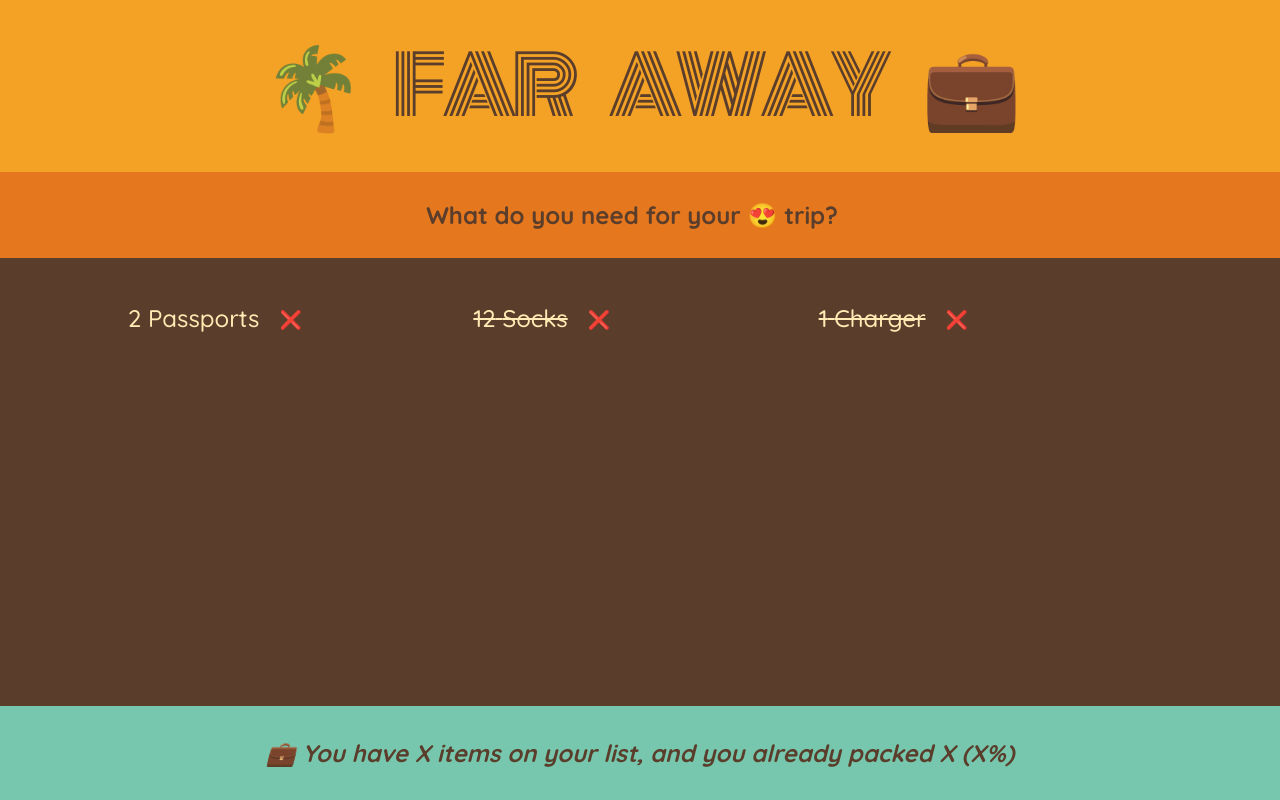
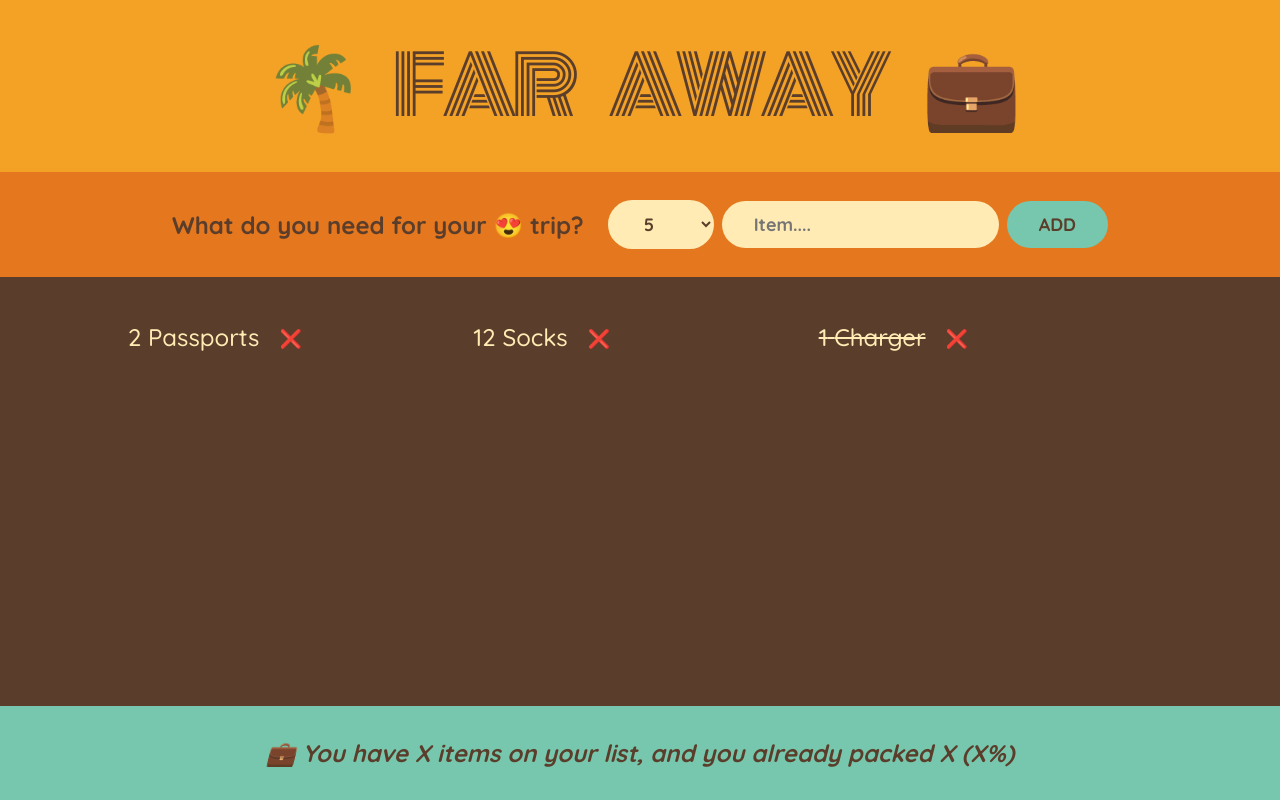
Before and after one commit to thomasmartinez114/travel-list, a React (Create React App) app: page / in a window 1280 px wide. Built offline with nearby package versions, Linux system fonts and the light colour scheme; the HTML template or start-up script is replaced by a standard one.

Commit message:
defined useState and set it as the target value

```diff
--- a/src/App.js
+++ b/src/App.js
@@ -1,6 +1,8 @@
+import { useState } from 'react';
+
 const initialItems = [
   { id: 1, description: 'Passports', quantity: 2, packed: false },
-  { id: 2, description: 'Socks', quantity: 12, packed: true },
+  { id: 2, description: 'Socks', quantity: 12, packed: false },
   { id: 3, description: 'Charger', quantity: 1, packed: true },
 ];
 
@@ -20,10 +22,35 @@
 }
 
 function Form() {
+  const [description, setDescription] = useState('');
+  const [quantity, setQuantity] = useState(5);
+
+  function handleSubmit(e) {
+    e.preventDefault();
+    console.log(e);
+  }
+
   return (
-    <div className='add-form'>
+    <form className='add-form' onSubmit={handleSubmit}>
       <h3>What do you need for your 😍 trip?</h3>
-    </div>
+      <select
+        value={quantity}
+        onChange={e => setQuantity(Number(e.target.value))}
+      >
+        {Array.from({ length: 20 }, (_, i) => i + 1).map(num => (
+          <option value={num} key={num}>
+            {num}
+          </option>
+        ))}
+      </select>
+      <input
+        type='text'
+        placeholder='Item....'
+        value={description}
+        onChange={e => setDescription(e.target.value)}
+      />
+      <button>Add</button>
+    </form>
   );
 }
 
@@ -32,7 +59,7 @@
     <div className='list'>
       <ul>
         {initialItems.map(item => (
-          <Item item={item} />
+          <Item item={item} key={item.id} />
         ))}
       </ul>
     </div>
```
